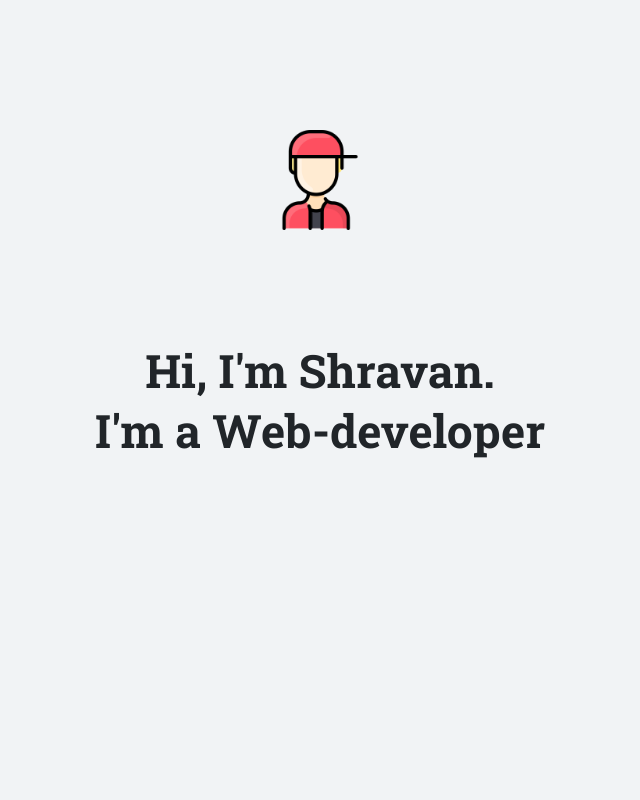
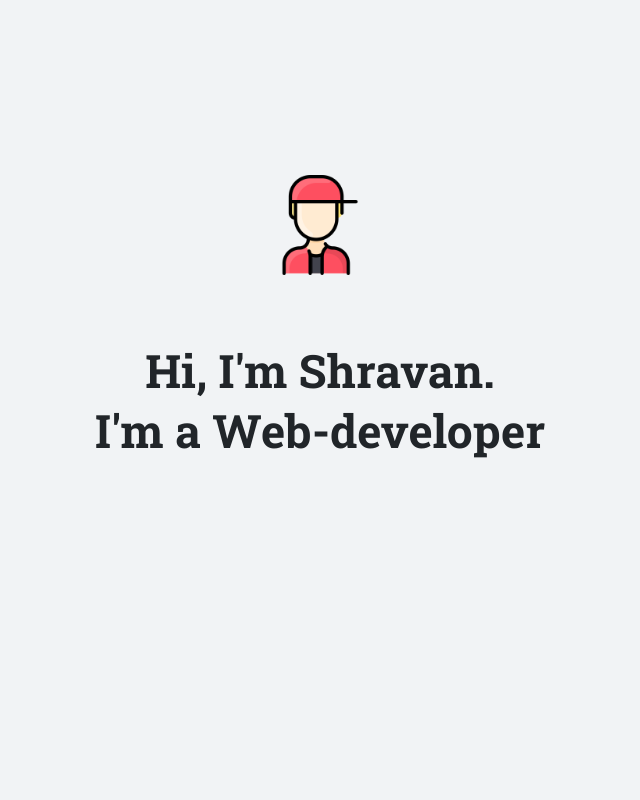
Before and after one commit to ChavvaShravanParasmai/Personnel-web-site, a plain HTML site: page index.html in a window 1280 px wide. Shown: the top 800 px of the page, without its empty margins (320-960 px from the left). Drawn offline with Linux system fonts and the light colour scheme.

Commit message:
Update queries.css

```diff
--- a/queries.css
+++ b/queries.css
@@ -8,7 +8,7 @@
 
 @media (max-width: 84em) {
   .man-icon img {
-    transform: translate(-50%, -30%);
+    transform: translate(-50%, 15%);
   }
 }
 
```
